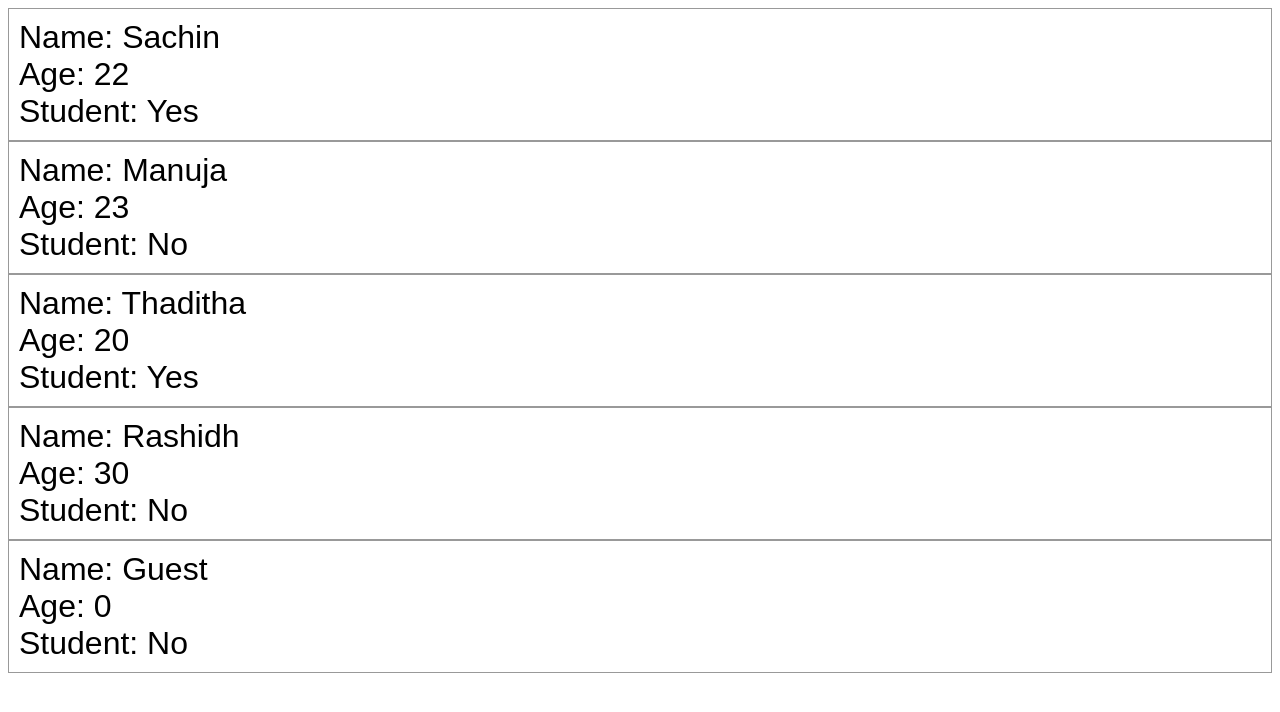
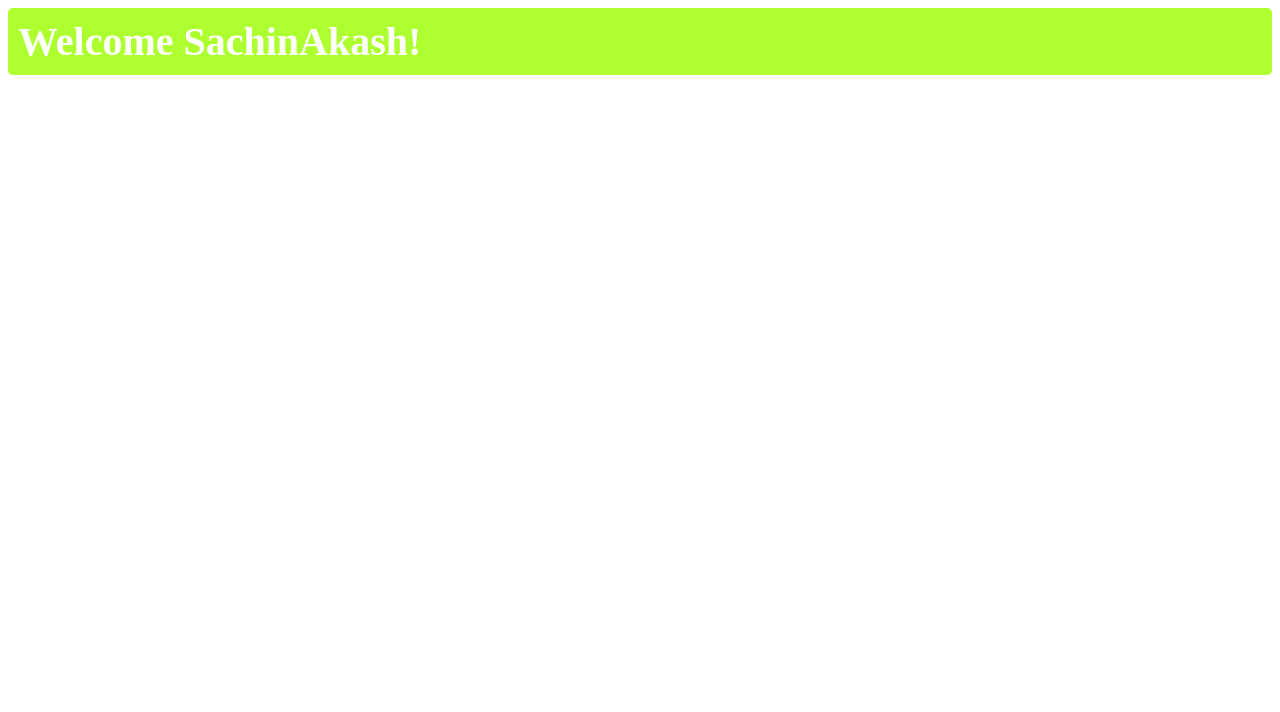
Before and after one commit to SachinAkash01/react-session, a React (Vite) app: page / in a window 1280 px wide. Shown: the top 712 px of the page. Built offline with nearby package versions, Linux system fonts and the light colour scheme.

Commit message:
Conditional rendering in react

```diff
--- a/src/AppProps.jsx
+++ b/src/AppProps.jsx
@@ -1,7 +1,7 @@
 import React from 'react'
 import Student from './components/Student';
 
-const AppProps = () => {
+function AppProps() {
   return (
     <>
         <Student name="Sachin" age={22} isStudent={true} />
--- /dev/null
+++ b/src/AppRendering.jsx
@@ -0,0 +1,12 @@
+import React from 'react'
+import UserGreeting from './components/UserGreeting';
+
+function AppRendering() {
+  return (
+    <>
+        <UserGreeting isLoggedIn={true} username="SachinAkash" />
+    </>
+  )
+}
+
+export default AppRendering;
--- /dev/null
+++ b/src/components/UserGreeting.jsx
@@ -0,0 +1,22 @@
+import React from 'react'
+import PropTypes from 'prop-types'
+
+const UserGreeting = (props) => {
+    if (props.isLoggedIn) {
+        return <h2 className="welcome-message">Welcome {props.username}!</h2>;
+    } else {
+        return <h2 className="login-prompt">Please login to continue!</h2>;
+    }
+}
+
+UserGreeting.propTypes = {
+    isLoggedIn: PropTypes.bool,
+    username: PropTypes.string
+}
+
+UserGreeting.defaultProps = {
+    isLoggedIn: false,
+    username: "Guest"
+}
+
+export default UserGreeting;
--- a/src/index.css
+++ b/src/index.css
@@ -47,3 +47,21 @@
 .student p {
   margin: 0;
 }
+
+.welcome-message {
+  font-size: 2.5em;
+  background-color: greenyellow;
+  color: white;
+  padding: 10px;
+  border-radius: 5px;
+  margin: 0;
+}
+
+.login-prompt {
+  font-size: 2.5em;
+  background-color: red;
+  color: white;
+  padding: 10px;
+  border-radius: 5px;
+  margin: 0;
+}
--- a/src/main.jsx
+++ b/src/main.jsx
@@ -1,10 +1,10 @@
 import React from 'react'
 import ReactDOM from 'react-dom/client'
-import AppProps from './AppProps.jsx'
 import './index.css'
+import AppRendering from './AppRendering.jsx'
 
 ReactDOM.createRoot(document.getElementById('root')).render(
   <React.StrictMode>
-    <AppProps/>
+    <AppRendering/>
   </React.StrictMode>,
 )
```
